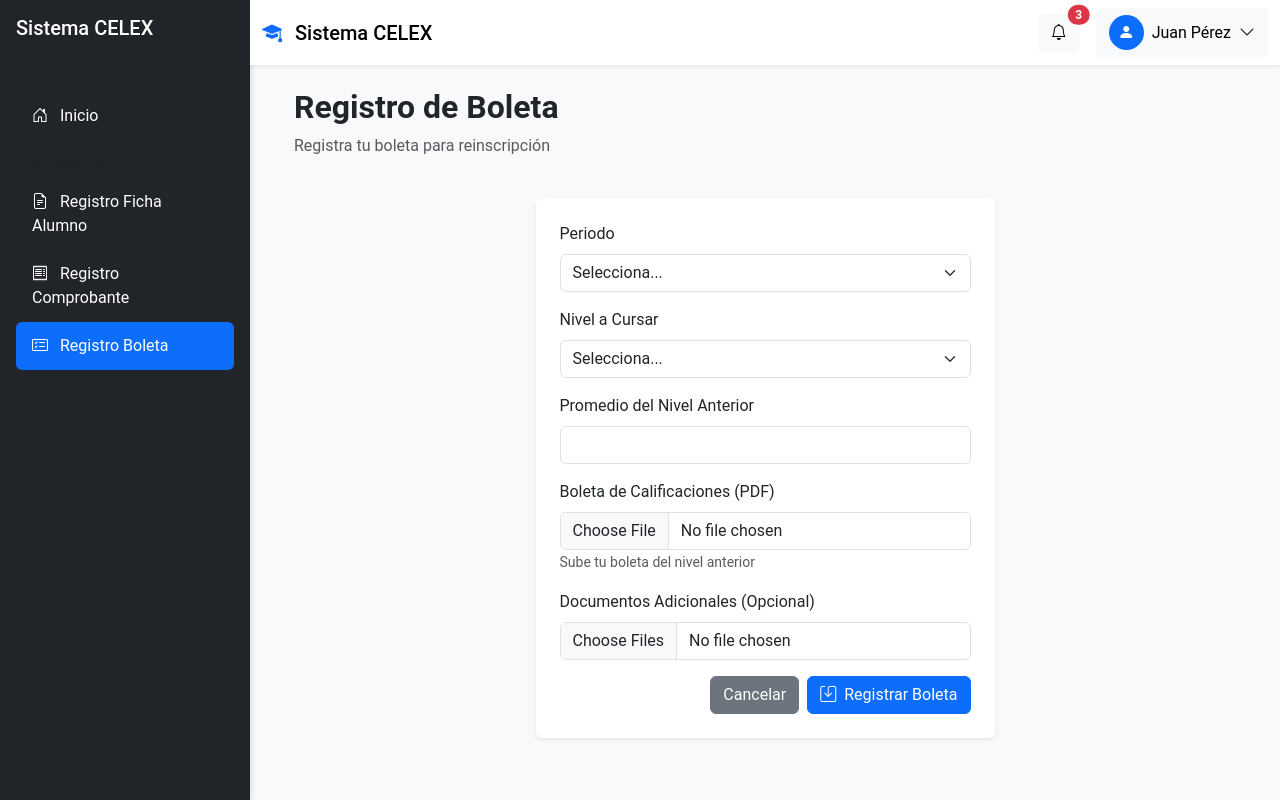
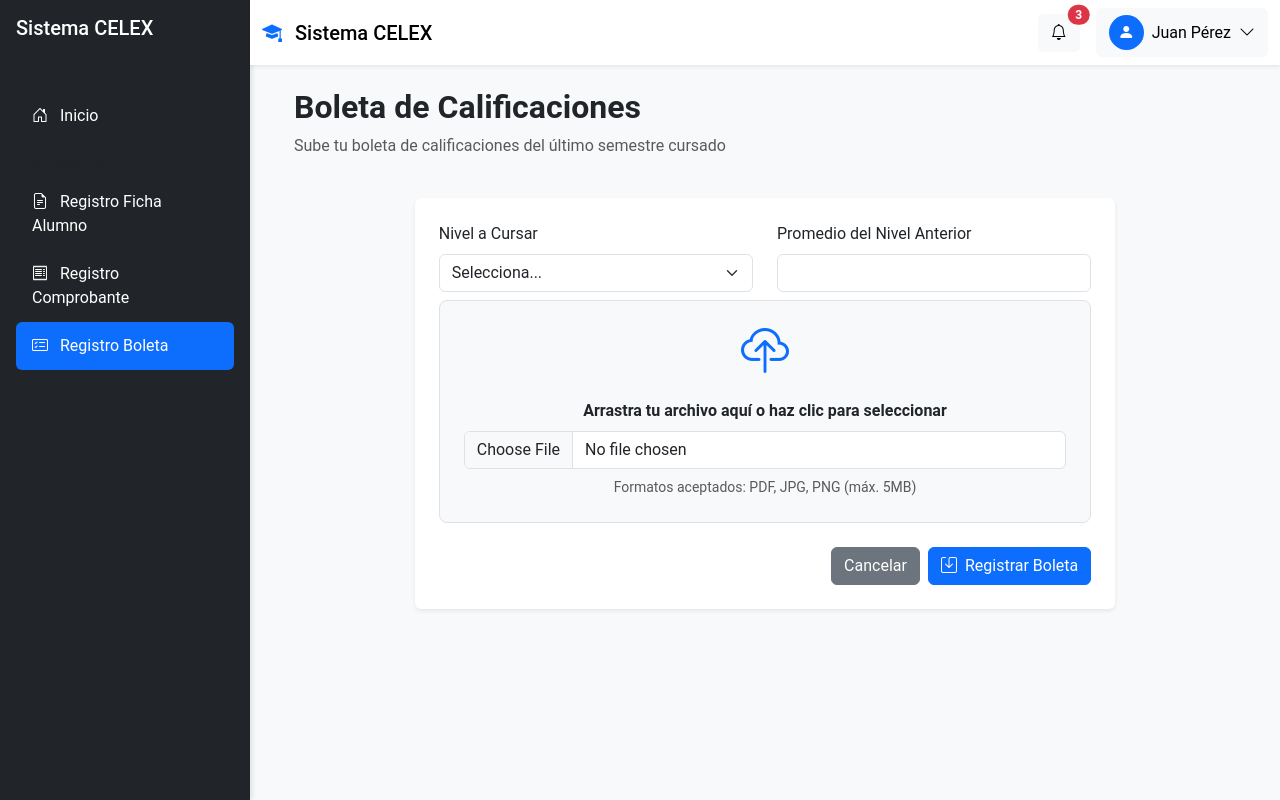
Before and after one commit to cuevasedu04/SistemaCelex, an Angular app: page /registro-boleta in a window 1280 px wide. Built offline with nearby package versions, Linux system fonts and the light colour scheme.

Commit message:
update registro-boleta

```diff
--- a/src/app/features/reinscripciones/registro-boleta/registro-boleta.html
+++ b/src/app/features/reinscripciones/registro-boleta/registro-boleta.html
@@ -1,26 +1,19 @@
 <div class="container-fluid">
   <div class="row mb-4">
     <div class="col-12">
-      <h2 class="fw-bold">Registro de Boleta</h2>
-      <p class="text-muted">Registra tu boleta para reinscripción</p>
+      <h2 class="fw-bold">Boleta de Calificaciones</h2>
+      <p class="text-muted">Sube tu boleta de calificaciones del último semestre cursado</p>
     </div>
   </div>
 
   <div class="row">
-    <div class="col-lg-6 mx-auto">
+    <div class="col-lg-9 mx-auto">
       <div class="card border-0 shadow-sm">
         <div class="card-body p-4">
           <form>
-            <div class="mb-3">
-              <label for="periodo" class="form-label">Periodo</label>
-              <select class="form-select" id="periodo" required>
-                <option value="">Selecciona...</option>
-                <option>Enero-Junio 2025</option>
-                <option>Julio-Diciembre 2025</option>
-              </select>
-            </div>
-
-            <div class="mb-3">
+            <div class="mb-6">
+              <div class="row">
+                               <div class="col-md-6 mb-2">
               <label for="nivel" class="form-label">Nivel a Cursar</label>
               <select class="form-select" id="nivel" required>
                 <option value="">Selecciona...</option>
@@ -33,21 +26,22 @@
               </select>
             </div>
 
-            <div class="mb-3">
+            <div class="col-md-6 mb-2">
               <label for="promedio" class="form-label">Promedio del Nivel Anterior</label>
               <input type="number" class="form-control" id="promedio" min="0" max="100" step="0.1" required>
             </div>
+            </div>
+              </div>
 
+          <!-- Zona de carga -->
+          <div class="mb-4 text-center border rounded-3 p-4 bg-light upload-box">
             <div class="mb-3">
-              <label for="boleta" class="form-label">Boleta de Calificaciones (PDF)</label>
-              <input type="file" class="form-control" id="boleta" accept=".pdf" required>
-              <small class="text-muted">Sube tu boleta del nivel anterior</small>
+              <i class="bi bi-cloud-upload display-5 text-primary"></i>
             </div>
-
-            <div class="mb-3">
-              <label for="documentosAdicionales" class="form-label">Documentos Adicionales (Opcional)</label>
-              <input type="file" class="form-control" id="documentosAdicionales" accept=".pdf,.jpg,.jpeg" multiple>
-            </div>
+            <p class="fw-semibold mb-2">Arrastra tu archivo aquí o haz clic para seleccionar</p>
+            <input type="file" class="form-control mb-2" id="archivo" accept=".pdf,.jpg,.jpeg,.png" required>
+            <small class="text-muted d-block">Formatos aceptados: PDF, JPG, PNG (máx. 5MB)</small>
+          </div>
 
             <div class="d-flex justify-content-end gap-2">
               <button type="button" class="btn btn-secondary">Cancelar</button>
```
